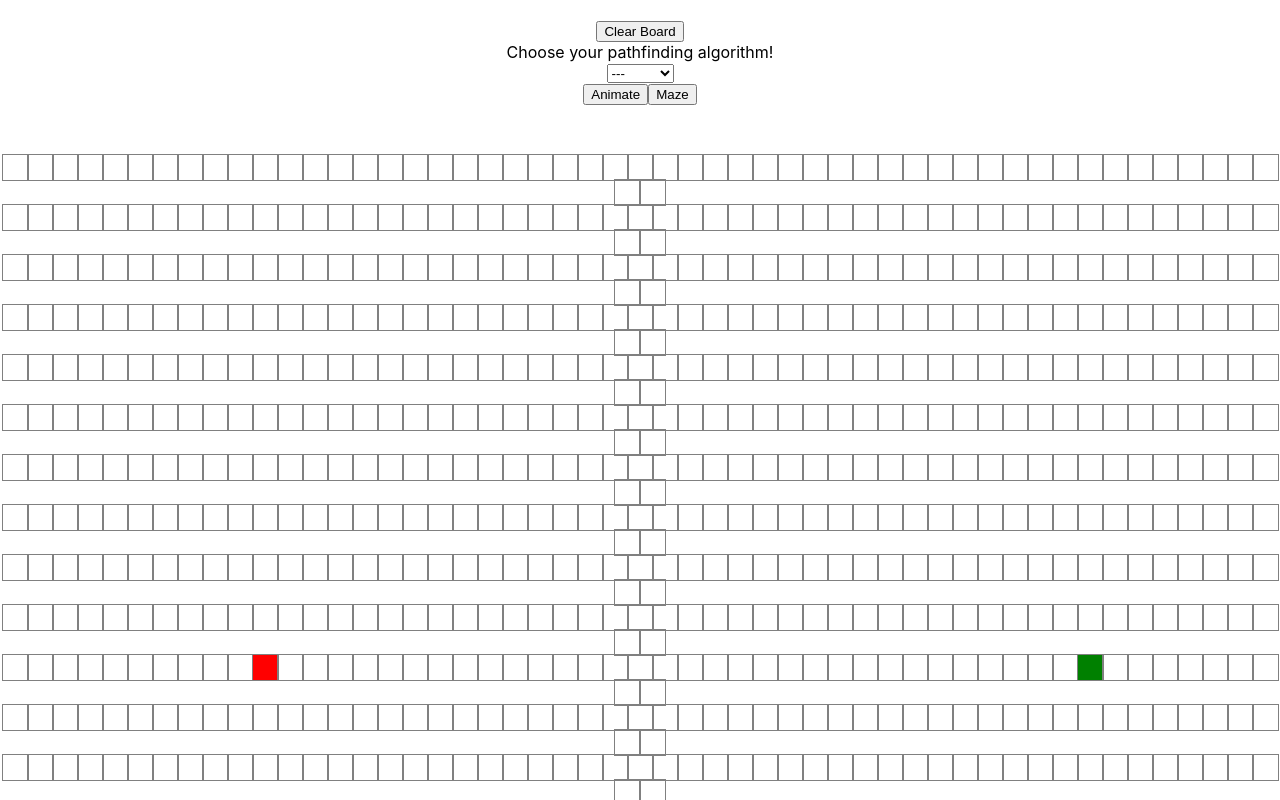
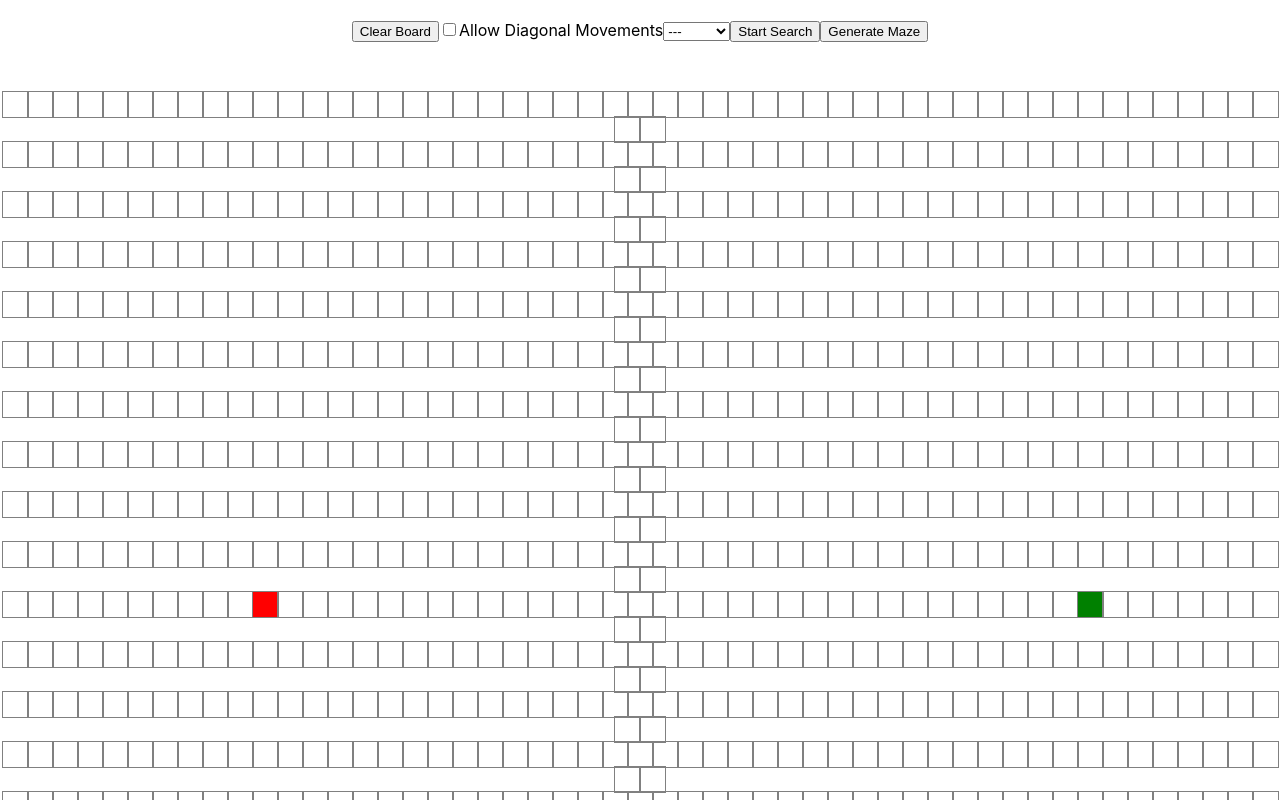
Before and after one commit to BenjaminTu/mazeviz, a React (Create React App) app: page / in a window 1280 px wide. Shown: the top 800 px of the page. Built offline with nearby package versions, Linux system fonts and the light colour scheme.

Commit message:
add diagonal option

```diff
--- a/src/Viz/Algorithms/Maze/backtrack.js
+++ b/src/Viz/Algorithms/Maze/backtrack.js
@@ -1,11 +1,11 @@
-import { Type, directions, shuffle } from "../utilities";
+import { Type, directionsNoDiag, shuffle } from "../utilities";
 
 // maze generator with recursive bcktracking
 export function backtrack(grid, node, pathNodesInOrder) {
   const rows = grid.length;
   const cols = grid[0].length;
 
-  let randDirections = directions.slice();
+  let randDirections = directionsNoDiag.slice();
 
   shuffle(randDirections);
   node.visited = true;
--- a/src/Viz/Algorithms/PathFinding/aStar.js
+++ b/src/Viz/Algorithms/PathFinding/aStar.js
@@ -1,10 +1,11 @@
 import * as utils from "../utilities";
 
-// Path finding with A*
+// Pathfinding with A*
 export function aStar(
   grid,
   start,
   goal,
+  diag,
   // default heuristic function for astar
   heuristic = (a, b) => Math.abs(a.row - b.row) + Math.abs(a.col - b.col)
 ) {
@@ -44,7 +45,7 @@ export function aStar(
       return [dict[key(node)], visitedInOrder];
     }
 
-    let neighbors = utils.getNeighbors(grid, node);
+    let neighbors = utils.getNeighbors(grid, node, diag);
     for (let i = 0; i < neighbors.length; i++) {
       let neighbor = neighbors[i];
 
@@ -53,7 +54,7 @@ export function aStar(
       }
 
       // 1 for no diagonal, 1.4 for diagonal
-      let newDistance = node.distance + 1;
+      let newDistance = node.distance + diag? 1 : 1.4;
 
       // if not processed or should be updated
       if (!neighbor.opened || newDistance < neighbor.distance) {
--- a/src/Viz/Algorithms/PathFinding/algorithms.js
+++ b/src/Viz/Algorithms/PathFinding/algorithms.js
@@ -3,7 +3,7 @@ import { bfs } from "./bfs.js";
 import { dijkstra } from "./dijkstra.js";
 import { aStar } from "./aStar";
 
-// Algorithm selector
+// Pathfinding algorithm selector
 export const Algo = {
   "---": function init() {
     return [[], []];
--- a/src/Viz/Algorithms/PathFinding/bfs.js
+++ b/src/Viz/Algorithms/PathFinding/bfs.js
@@ -1,7 +1,7 @@
 import * as utils from "../utilities";
 
-// Path finding with Breadth First Search
-export function bfs(grid, start, goal) {
+// Pathfinding with Breadth First Search
+export function bfs(grid, start, goal, diag) {
   var q = [];
   var visitedInOrder = [];
 
@@ -21,7 +21,7 @@ export function bfs(grid, start, goal) {
     }
 
     // push to queue for every not-yet-visited neighbor
-    let neighbors = utils.getNeighbors(grid, node);
+    let neighbors = utils.getNeighbors(grid, node, diag);
     for (let i = 0; i < neighbors.length; i++) {
       let neighbor = neighbors[i];
       if (!neighbor.visited) {
--- a/src/Viz/Algorithms/PathFinding/dfs.js
+++ b/src/Viz/Algorithms/PathFinding/dfs.js
@@ -1,7 +1,7 @@
 import * as utils from "../utilities";
 
-// Path Finding with Depth First Search
-export function dfs(grid, start, goal) {
+// Pathfinding with Depth First Search
+export function dfs(grid, start, goal, diag) {
   var stk = [];
   var visitedInOrder = [];
 
@@ -21,7 +21,7 @@ export function dfs(grid, start, goal) {
     }
 
     // push to stack for every not-yet-visited neighbor
-    let neighbors = utils.getNeighbors(grid, node);
+    let neighbors = utils.getNeighbors(grid, node, diag);
     for (let i = 0; i < neighbors.length; i++) {
       let neighbor = neighbors[i];
       if (!neighbor.visited) {
--- a/src/Viz/Algorithms/PathFinding/dijkstra.js
+++ b/src/Viz/Algorithms/PathFinding/dijkstra.js
@@ -1,10 +1,10 @@
 import { aStar } from "./aStar";
 
 // Path Finding with Dijkstra's Algorithm
-export function dijkstra(grid, start, goal) {
+export function dijkstra(grid, start, goal, diag) {
   function heuristic(a, b) {
     return 0;
   }
   // dijkstra is A* with no heuristic function
-  return aStar(grid, start, goal, heuristic);
+  return aStar(grid, start, goal, diag, heuristic);
 }
--- a/src/Viz/Algorithms/utilities.js
+++ b/src/Viz/Algorithms/utilities.js
@@ -8,19 +8,26 @@ export const Type = {
   Path: "path",
 };
 
-// grid directions
-export const directions = [
+// grid directions with no diagonals
+export const directionsNoDiag = [
+  [0, -1], // left
+  [1, 0], // down
+  [0, 1], // right
+  [-1, 0], // up
+];
+
+// grid directions with diagonals
+export const directionsWithDiag = [
   [0, -1], // left
   [1, 0], // down
   [0, 1], // right
   [-1, 0], // up
   // diagonal
-  // [1, 1],
-  // [1, -1],
-  // [-1, -1],
-  // [-1, 1]
+  [1, 1], // bottom right
+  [1, -1], // up right
+  [-1, -1], // up left
+  [-1, 1], // bottom left
 ];
-
 // shuffle an array (for randomizing directions)
 export function shuffle(array) {
   let rand, temp, cur;
@@ -32,14 +39,15 @@ export function shuffle(array) {
   }
 }
 
-// get neighbors given cell (ignores wall)
-export function getNeighbors(grid, node) {
+// get neighbors given cell and diagonal movement boolean(ignores wall)
+export function getNeighbors(grid, node, diag) {
   if (!grid.length) {
     return [];
   }
 
   const rows = grid.length;
   const cols = grid[0].length;
+  const directions = diag ? directionsWithDiag : directionsNoDiag;
 
   let neighbors = [];
   for (let i = 0; i < directions.length; i++) {
@@ -62,7 +70,7 @@ export function getNeighbors(grid, node) {
 
 // A custom min/max heap (given comparator)
 export class PriorityQueue {
-  constructor(comparator = (a, b) => a > b) {
+  constructor(comparator = (a, b) => a - b) {
     this.heap = [];
     this._comparator = comparator;
   }
--- a/src/Viz/Viz.css
+++ b/src/Viz/Viz.css
@@ -8,10 +8,3 @@
 .panel {
   margin-top: 20px;
 }
-
-.algorithm-select {
-    position: inherit;
-    display: block;
-    width: 100%;
-    margin: 0 auto;
-}
--- a/src/Viz/Viz.jsx
+++ b/src/Viz/Viz.jsx
@@ -27,6 +27,9 @@ export default class Viz extends Component {
 
       // current pathfinding algorithm
       pathAlgo: "---",
+
+      // diagonal movement
+      diag: false,
 
       // mouse states
       dragType: Type.Empty,
@@ -248,6 +251,11 @@ export default class Viz extends Component {
     }, time);
   }
 
+  // set diagonal movement
+  setDiag(event) {
+    this.setState({ diag: event.target.checked });
+  }
+
   // set pathfinding algorithm
   setPathAlgo(event) {
     let mode = event.target.value;
@@ -261,7 +269,7 @@ export default class Viz extends Component {
 
   // animate pathfinding algorithms
   animateSearch() {
-    const { grid, start, goal, pathAlgo, animationSpeed } = this.state;
+    const { grid, start, goal, pathAlgo, diag, animationSpeed } = this.state;
 
     // clear cache
     this.clearCache();
@@ -270,7 +278,8 @@ export default class Viz extends Component {
     const [path, visitedInOrder] = Algo[pathAlgo](
       grid,
       grid[start.r][start.c],
-      grid[goal.r][goal.c]
+      grid[goal.r][goal.c],
+      diag
     );
 
     // disable input during animation
@@ -348,14 +357,14 @@ export default class Viz extends Component {
   /* Render */
 
   render() {
-    const { grid, start, goal } = this.state;
+    const { grid } = this.state;
+
     return (
       <>
         <div className="panel">
           <button onClick={() => this.clearBoard()}> Clear Board </button>
-          <div className="algorithm-select">
-            <label for="select">Choose your pathfinding algorithm!</label>
-            <div>
+          <input type="checkbox" onChange={(e) => this.setDiag(e)}></input>
+          <label>Allow Diagonal Movements</label>
           <select id="select" onChange={(e) => this.setPathAlgo(e)}>
             {Object.keys(Algo).map((option, index) => (
               <option key={index} value={option}>
@@ -363,10 +372,8 @@ export default class Viz extends Component {
               </option>
             ))}
           </select>
-            </div>
-          </div>
-          <button onClick={() => this.animateSearch()}>Animate</button>
-          <button onClick={() => this.generateMaze()}>Maze</button>
+          <button onClick={() => this.animateSearch()}>Start Search</button>
+          <button onClick={() => this.generateMaze()}>Generate Maze</button>
         </div>
 
         <div className="grid">
```
Lines whose indentation alone changed are shown as unchanged.
